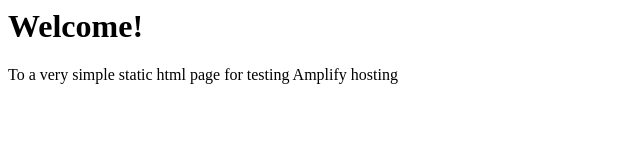
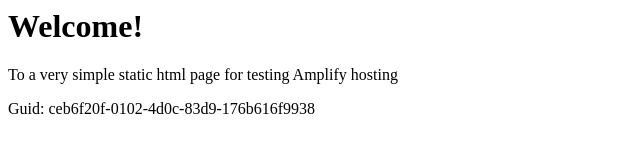
Before and after one commit to aws-aemilia-gru/Github-PR-Commit-Integration-Test-DoNotTouch-GithubWebhookPreviewCanaryTest-v1-prod-sa-east-1, a website: page src/index.html in a window 1280 px wide. Shown: the whole page, without its empty margins (0-640 px from the left). Drawn offline with Linux system fonts and the light colour scheme.

Commit message:
commit from integ tests

```diff
--- a/src/index.html
+++ b/src/index.html
@@ -1,3 +1,5 @@
+
+
 <html lang="en">
 
 <head>
@@ -10,6 +12,6 @@
 <body>
     <h1>Welcome!</h1>
     <p>To a very simple static html page for testing Amplify hosting</p>
-</body>
+    <p>Guid: ceb6f20f-0102-4d0c-83d9-176b616f9938</p></body>
 
 </html>
```
